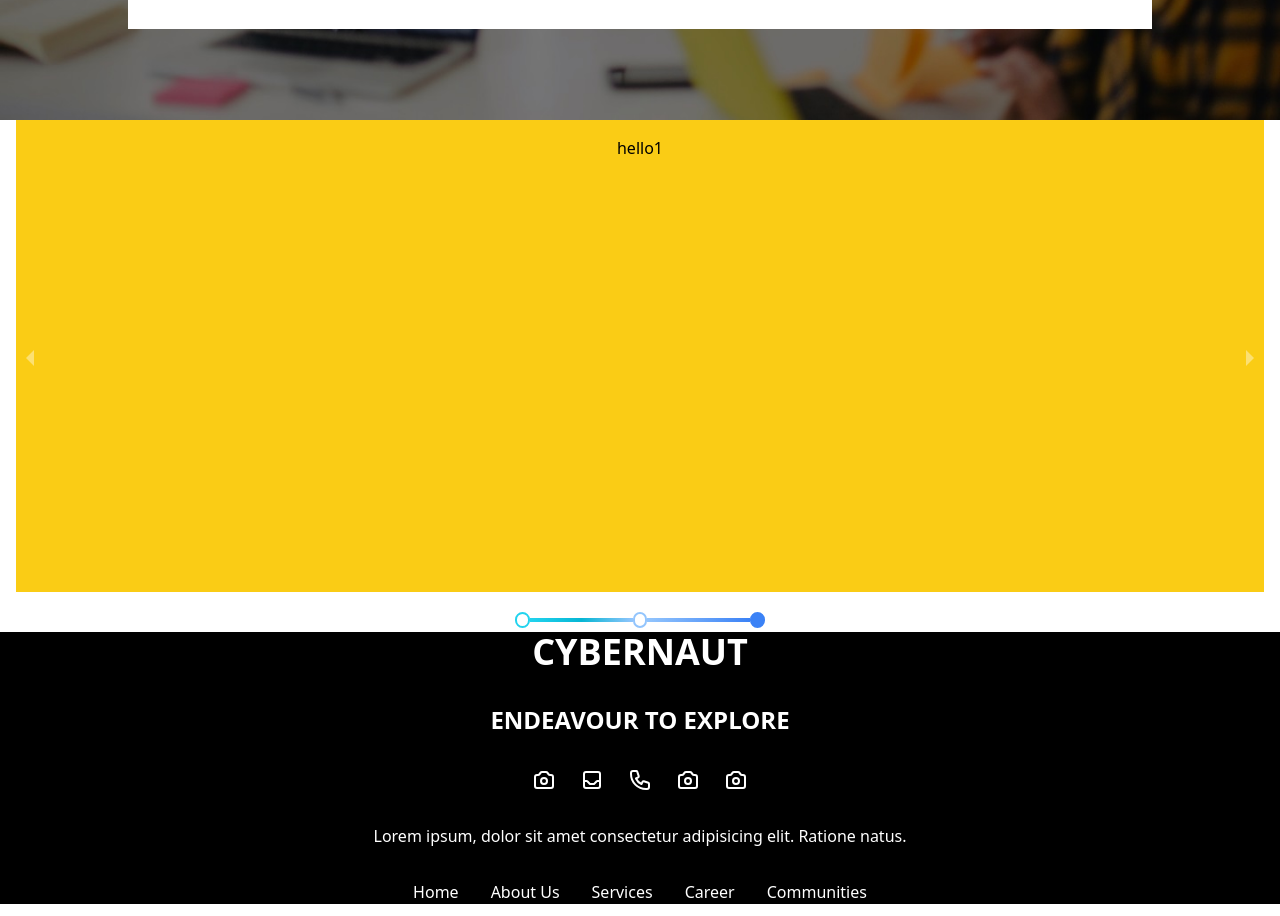
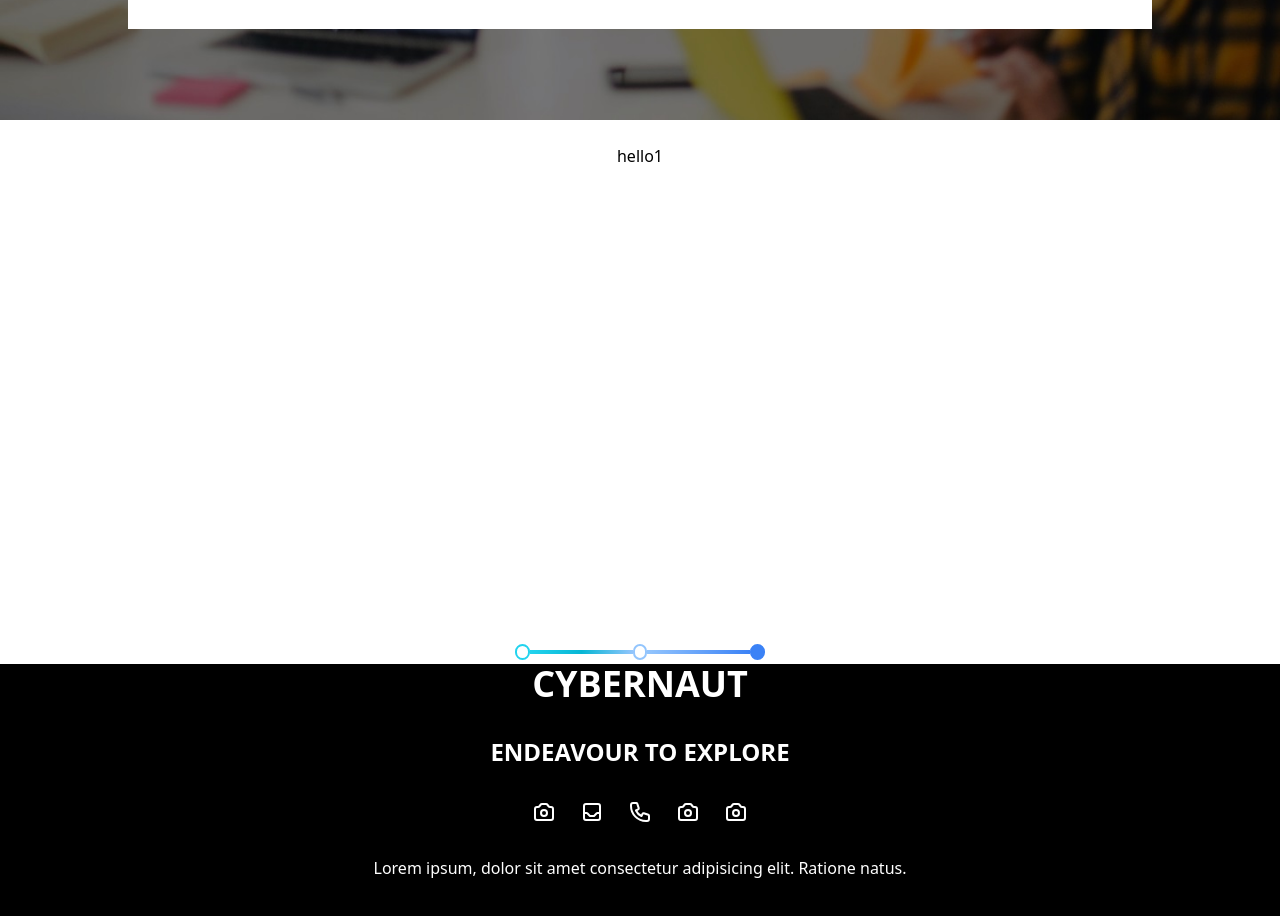
Before and after one commit to Gautham0718/Cybernaut-website, a Next.js app: page / in a window 1280 px wide. Shown: the part 4480-5396 px from the top of the page. Built offline with nearby package versions, Linux system fonts and the light colour scheme.

Commit message:
Update Contact.tsx

```diff
--- a/components/Contact.tsx
+++ b/components/Contact.tsx
@@ -28,10 +28,10 @@ const Contacts: React.FC<Props> = ({ submitDataFN }) => {
       }}
       {...(CarouselProps as any)}
     >
-      <div className="h-full pt-4">
+      <div className="h-full m-6">
         <h1 className="justify-center text-6xl font-bold items-center mt-24">LET'S GET IN TOUCH</h1>
       </div>
-      <div className="h-full pt-4">
+      <div className="h-full m-6">
       <div className="flex flex-col items-center justify-center ">
 
           <div className="bg-gray-200  flex flex-col w-full items-center justify-between">
@@ -130,10 +130,10 @@ const Contacts: React.FC<Props> = ({ submitDataFN }) => {
           </div>
         </div>
       </div>
-      <div className="h-full bg-yellow-400  pt-4">
+      <div className="h-full m-6">
         hello1
       </div>
-      <div className="h-full bg-cyan-800 pt-4 ">
+      <div className="h-full m-6 ">
         hello2
       </div>
     </Carousel>
```
